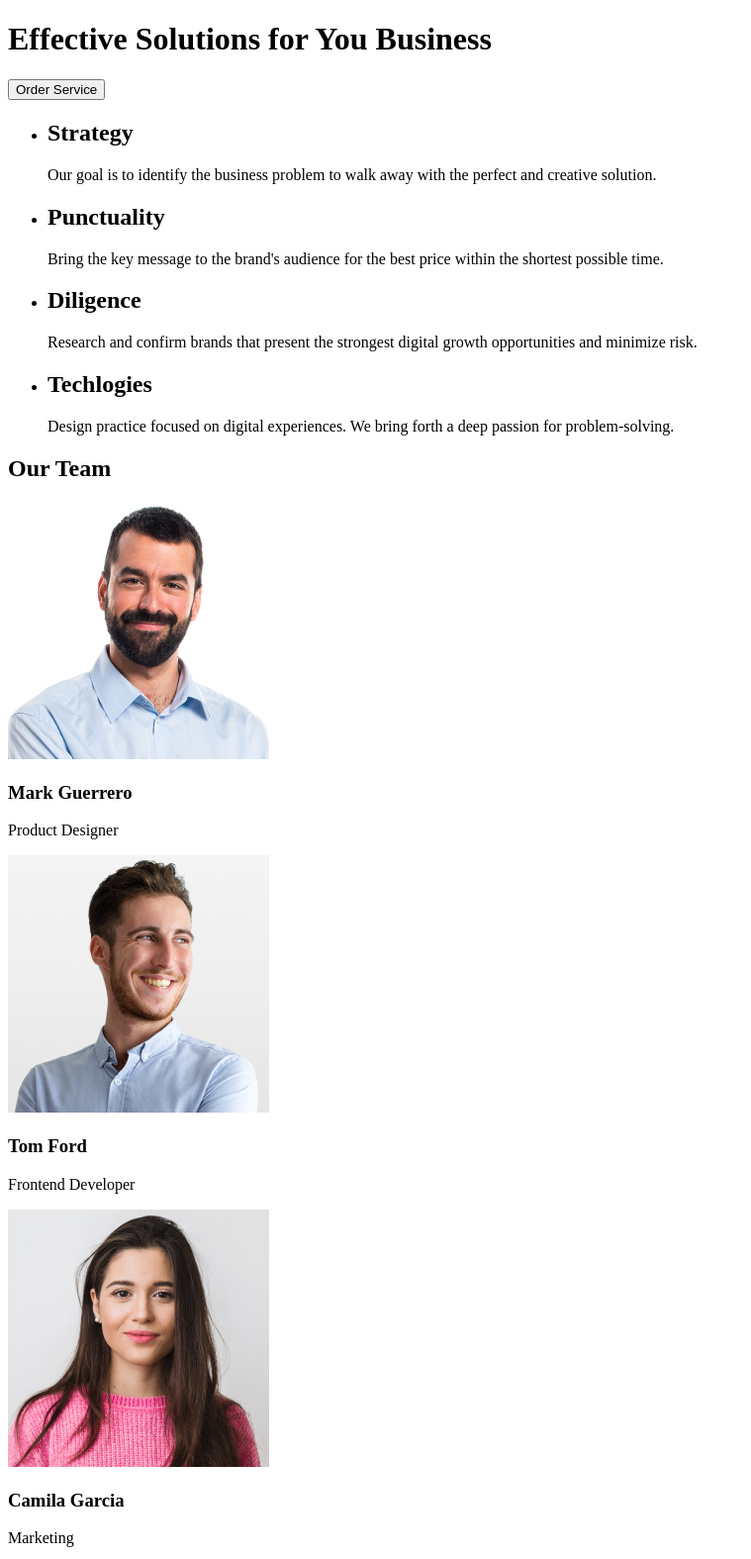
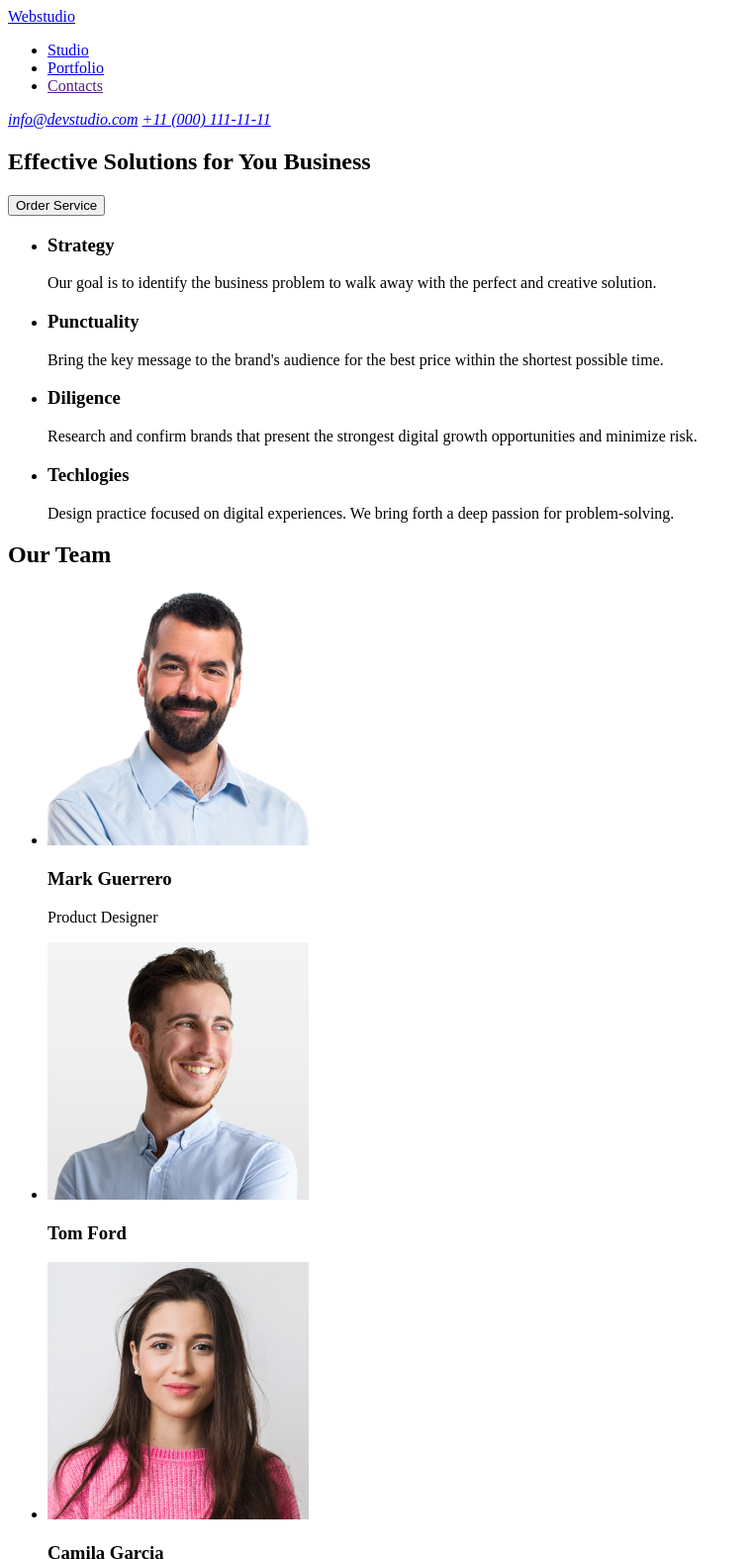
Before and after one commit to era-Altrona/goit-markup-hw-01, a plain HTML site: page index.html in a window 1280 px wide. Shown: the top 1575 px of the page at 99% size, without its empty margins (0-759 px from the left). Drawn offline with Linux system fonts and the light colour scheme.

Commit message:
commit message

```diff
--- a/index.html
+++ b/index.html
@@ -3,37 +3,52 @@
   <head>
     <meta charset="UTF-8" />
     <meta name="viewport" content="width=device-width, initial-scale=1.0" />
-    <title>Webstudio</title>
+    <a href="/index.html">Webstudio</a>
   </head>
   <body>
+    <header>
+      <nav>
+        <ul>
+          <li><a href="/index.html">Studio</a></li>
+          <li><a href="/index.html"> Portfolio</a></li>
+          <li><a href=""> Contacts</a></li>
+        </ul>
+      </nav>
+      <address>
+        <a href="mailto:info@devstudio.com">info@devstudio.com</a>
+        <a href="tel:+11(000)111-11-11">+11 (000) 111-11-11</a>
+      </address>
+    </header>
     <main>
+      <section>
         <h1>Effective Solutions for You Business</h1>
-      <button>Order Service</button>
+        <button type="button">Order Service</button>
+      </section>
       <section>
         <ul>
           <li>
-            <h2>Strategy</h2>
+            <h3>Strategy</h3>
             <p>
               Our goal is to identify the business problem to walk away with the
               perfect and creative solution.
             </p>
           </li>
           <li>
-            <h2>Punctuality</h2>
+            <h3>Punctuality</h3>
             <p>
               Bring the key message to the brand's audience for the best price
               within the shortest possible time.
             </p>
           </li>
           <li>
-            <h2>Diligence</h2>
+            <h3>Diligence</h3>
             <p>
               Research and confirm brands that present the strongest digital
               growth opportunities and minimize risk.
             </p>
           </li>
           <li>
-            <h2>Techlogies</h2>
+            <h3>Techlogies</h3>
             <p>
               Design practice focused on digital experiences. We bring forth a
               deep passion for problem-solving.
@@ -44,30 +59,28 @@
 
       <h2 class="team-title">Our Team</h2>
       <section class="team">
-        <div class="o">
+        <ul>
+          <li>
             <img src="image/img.jpg" alt="Mark Guerrero" />
             <h3 class="name-Mark">Mark Guerrero</h3>
 
             <p class="text-about-Mark">Product Designer</p>
-        </div>
+          </li>
 
-        <div class="foto">
+          <li>
             <img src="image/img(1).jpg" alt="Tom Ford" />
             <h3 class="name-Tom">Tom Ford</h3>
-          <p class="text-about-Tom">Frontend Developer</p>
-        </div>
-
-        <div class="foto">
+          </li>
+          <li>
             <img src="image/img(2).jpg" alt="Camila Garcia" />
             <h3 class="name-Camila">Camila Garcia</h3>
             <p class="text-about-Camila">Marketing</p>
-        </div>
-
-        <div class="foto">
+          </li>
+          <li>
             <img src="image/img(3).jpg" alt="Daniel Wilson" />
             <h3 class="name-Deniel">Daniel Wilson</h3>
-          <p class="text-about-Deniel">UI Designer</p>
-        </div>
+          </li>
+        </ul>
       </section>
     </main>
     <footer>
```
Lines whose indentation alone changed are shown as unchanged.
